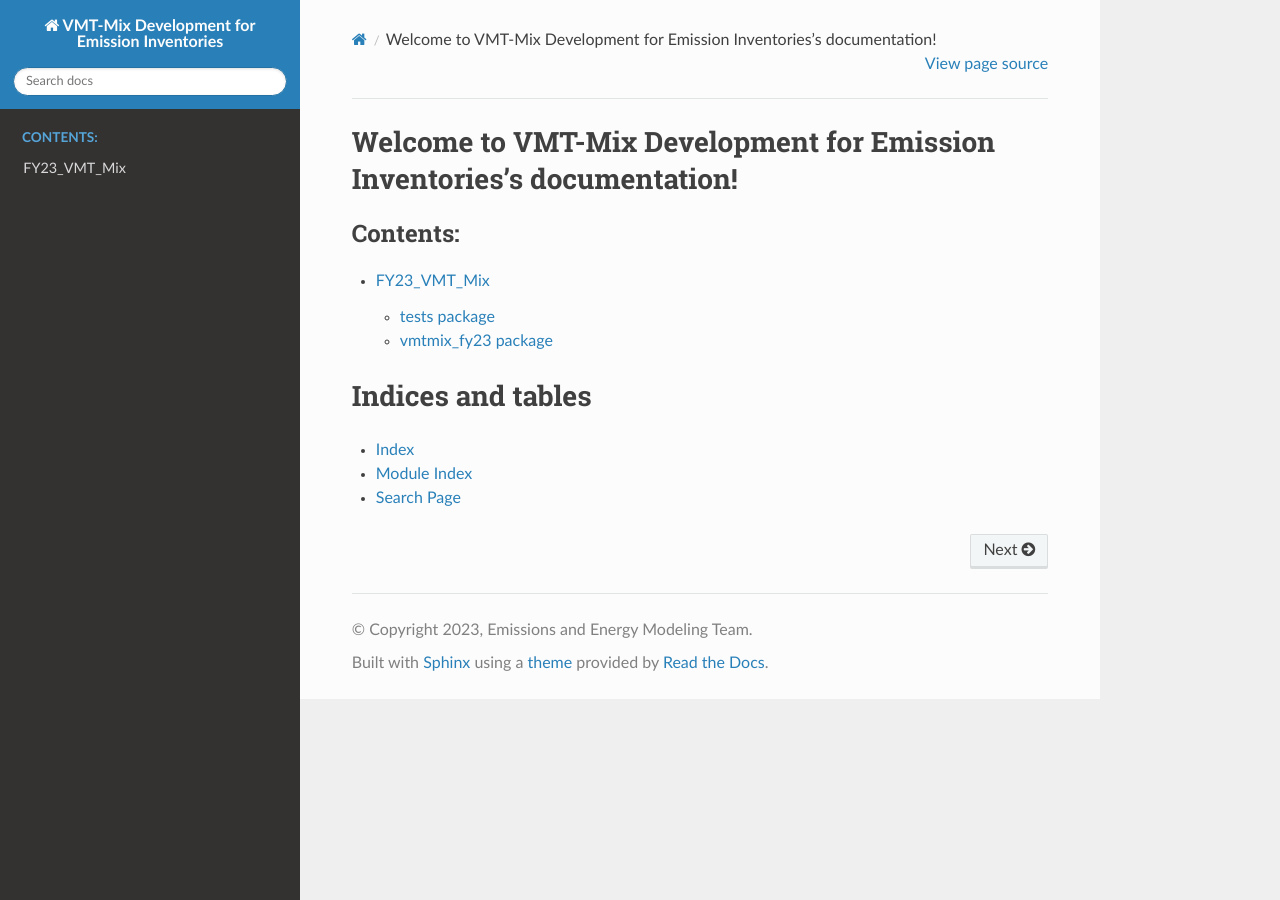
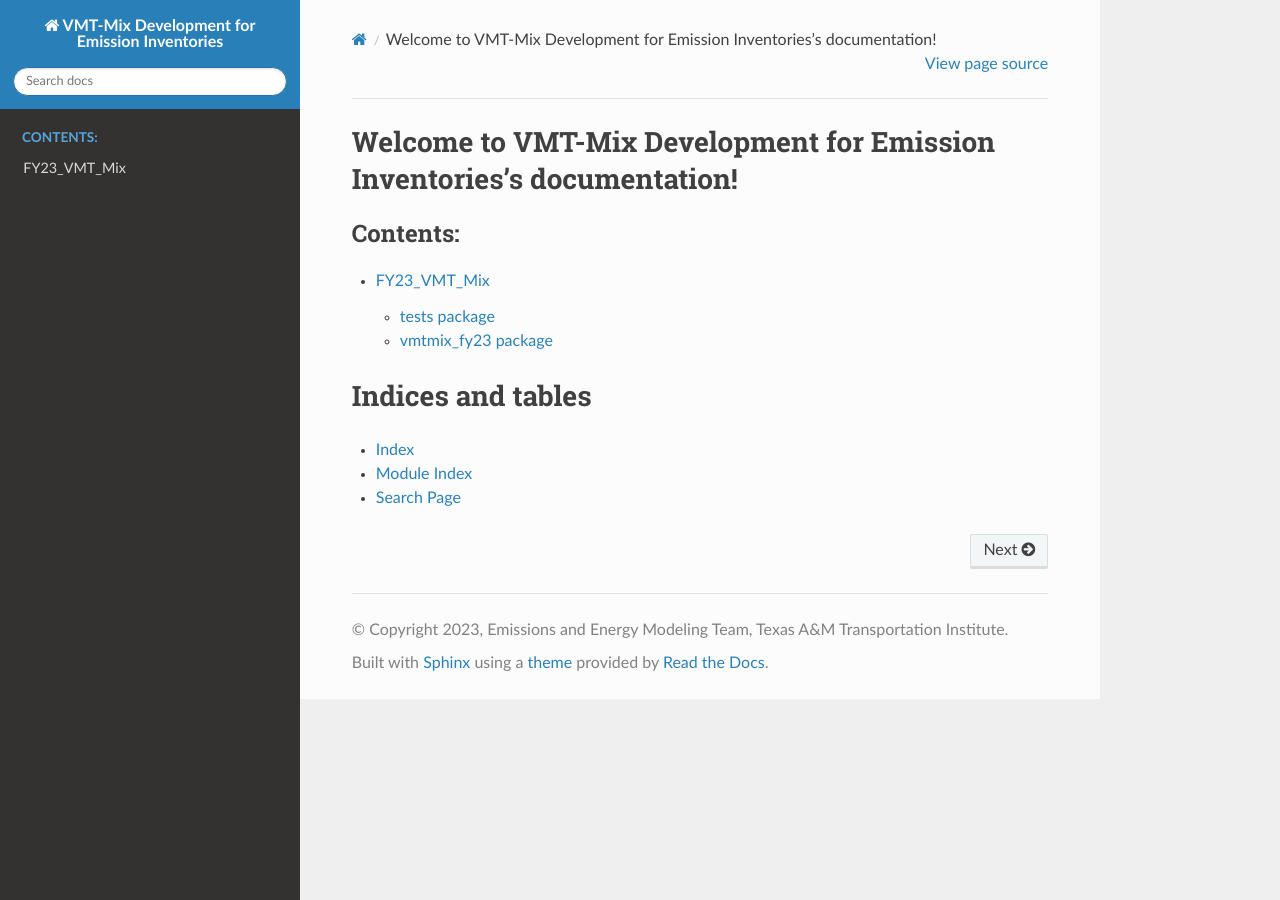
Before and after one commit to Apoorb/FY23_VMT_Mix, a Sphinx documentation site: the page built from docs/source/index.rst, in a window 1280 px wide. Built offline with Sphinx 7.4.7 and the Read the Docs theme 2.0.0, drawn with Linux system fonts in a browser that asks for light colours.

Commit message:
update doc

```diff
--- a/docs/source/conf.py
+++ b/docs/source/conf.py
@@ -11,7 +11,7 @@ basedir = os.path.abspath(os.path.join(os.path.dirname(__file__), '..', '..'))
 sys.path.insert(0, basedir)
 
 project = 'VMT-Mix Development for Emission Inventories'
-copyright = '2023, Emissions and Energy Modeling Team'
+copyright = '2023, Emissions and Energy Modeling Team, Texas A&M Transportation Institute'
 author = 'Emissions and Energy Modeling Team'
 release = '0.0.1'
 
```
Also changed, not shown: 9 other files.
